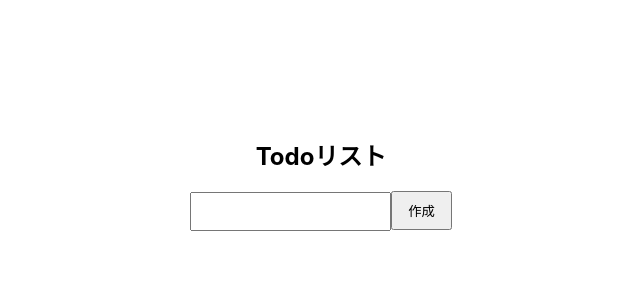
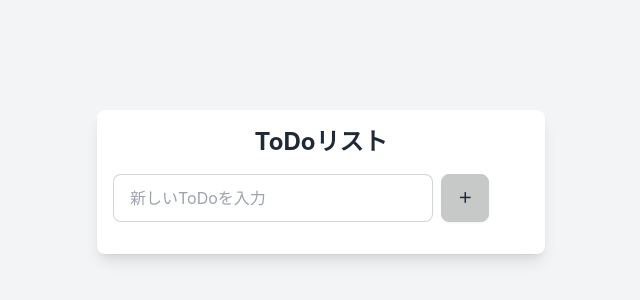
Before and after one commit to takumi-ono0154/ToDo_list, a React (Vite) app: page / in a window 1280 px wide. Shown: the part 218-518 px from the top of the page, without its empty margins (319-959 px from the left). Built offline with nearby package versions, Linux system fonts and the light colour scheme.

Commit message:
レイアウト変更

```diff
--- a/package.json
+++ b/package.json
@@ -43,6 +43,7 @@
     "@types/react-dom": "^19.0.3",
     "@vitejs/plugin-react": "^4.3.4",
     "autoprefixer": "^10.4.20",
+    "daisyui": "^4.12.23",
     "gh-pages": "^6.3.0",
     "postcss": "^8.5.1",
     "tailwindcss": "^3.4.17",
--- a/src/App.css
+++ /dev/null
@@ -1,28 +0,0 @@
-.App {
-  text-align: center;
-  display: flex;
-  align-items: center;
-  justify-content: center;
-  width: 100%;
-  height: 100vh;
-}
-
-.inputText {
-  padding: 10px;
-}
-
-.submitButton {
-  padding: 8px 15px;
-  cursor: pointer;
-}
-
-.todoList li {
-  width: 10%;
-  display: flex;
-  align-items: center;
-  margin-bottom: 10px;
-}
-
-.todoList li input {
-  padding: 7px;
-}
--- a/src/App.tsx
+++ b/src/App.tsx
@@ -1,8 +1,6 @@
-import React, { useState }from 'react';
-import './App.css';
+import React, { useState } from 'react';
 
 function App() {
-
   const [todos, setTodos] = useState<Todo[]>([]);
   const [inputValue, setInputValue] = useState("");
 
@@ -13,7 +11,6 @@ type Todo = {
   };
 
   const handleChange = (e: React.ChangeEvent<HTMLInputElement>) => {
-  // console.log(e.target.value);
     setInputValue(e.target.value);
   };
 
@@ -32,25 +29,25 @@ const handleSubmit = (e: React.FormEvent<HTMLFormElement>) => {
   };
 
   const handleEdit = (id: number, inputValue: string) => {
-  const newTodos = todos.map((todo) =>  {
+    const newTodos = todos.map((todo) => {
       if(todo.id === id){
-      todo.inputValue = inputValue
+        todo.inputValue = inputValue;
       }
       return todo;
     });
 
-  setTodos(newTodos)
+    setTodos(newTodos);
   };
 
   const handleChecked = (id: number, checked: boolean) => {
-  const newTodos = todos.map((todo) =>  {
+    const newTodos = todos.map((todo) => {
       if(todo.id === id){
-      todo.checked = !checked
+        todo.checked = !checked;
       }
       return todo;
     });
 
-  setTodos(newTodos)
+    setTodos(newTodos);
   };
 
   const handleDelete = (id: number) => {
@@ -59,31 +56,45 @@ const handleDelete = (id: number) => {
   };
 
   return (
-    <div className="App">
-      <div>
-        <h2>Todoリスト</h2>
-        <form onSubmit={(e) => handleSubmit(e)}>
+    <div className="flex items-center justify-center w-full h-screen bg-gray-100">
+      <div className="w-full max-w-md p-4 bg-white rounded-lg shadow-lg">
+        <h2 className="text-2xl font-bold mb-4 text-center">ToDoリスト</h2>
+        <form onSubmit={(e) => handleSubmit(e)} className="flex mb-4">
           <input
             type="text"
             onChange={(e) => handleChange(e)}
-            className="inputText" />
-          <input type="submit" value = "作成" className="submitButton" />
+            value={inputValue}
+            className="input input-bordered w-full max-w-xs"
+            placeholder="新しいToDoを入力"
+          />
+          <input
+            type="submit"
+            value="＋"
+            className="btn btn-active ml-2"
+          />
         </form>
-        <ul className = "todoList" >
+        <ul className="space-y-2">
           {todos.map((todo) => (
-            <li key={todo.id}>
+            <li key={todo.id} className="flex items-center space-x-4">
               <input
                 type="text"
                 onChange={(e) => handleEdit(todo.id, e.target.value)}
-                className="inputText"
                 value={todo.inputValue}
+                className={`input input-bordered w-full max-w-xs ${todo.checked ? 'bg-gray-300' : ''}`}
                 disabled={todo.checked}
               />
               <input
                 type="checkbox"
                 onChange={(e) => handleChecked(todo.id, todo.checked)}
+                checked={todo.checked}
+                className="checkbox"
               />
-              <button onClick={() => handleDelete(todo.id)}>消</button>
+              <button
+                onClick={() => handleDelete(todo.id)}
+                className="p-3 w-12 bg-red-500 text-white rounded-md hover:bg-red-700 cursor-pointer"
+              >
+                ×
+              </button>
             </li>
           ))}
         </ul>
--- a/src/index.css
+++ b/src/index.css
@@ -1,3 +1,7 @@
+@tailwind base;
+@tailwind components;
+@tailwind utilities;
+
 body {
   margin: 0;
   font-family: -apple-system, BlinkMacSystemFont, 'Segoe UI', 'Roboto', 'Oxygen',
--- a/tailwind.config.js
+++ b/tailwind.config.js
@@ -6,5 +6,8 @@ module.exports = {
   theme: {
     extend: {},
   },
-  plugins: [],
+  plugins: [require("daisyui")],
+  daisyui: {
+    darkTheme: false,
+  },
 }
```
Also changed, not shown: 1 other file (tests, documents, lock files or other folders). Lines whose indentation alone changed are shown as unchanged.
